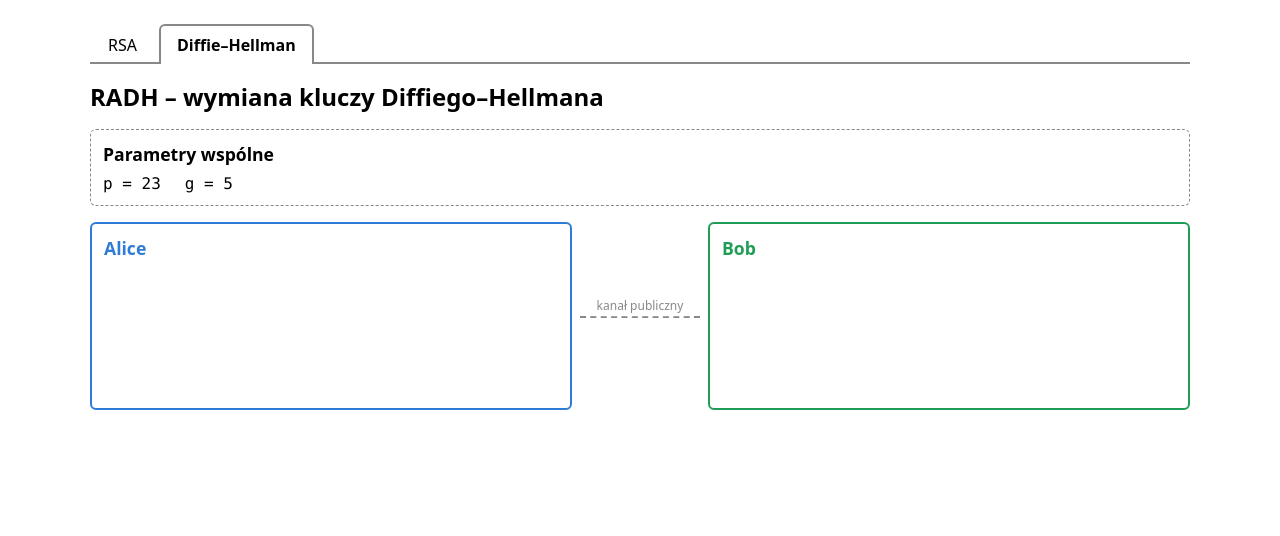
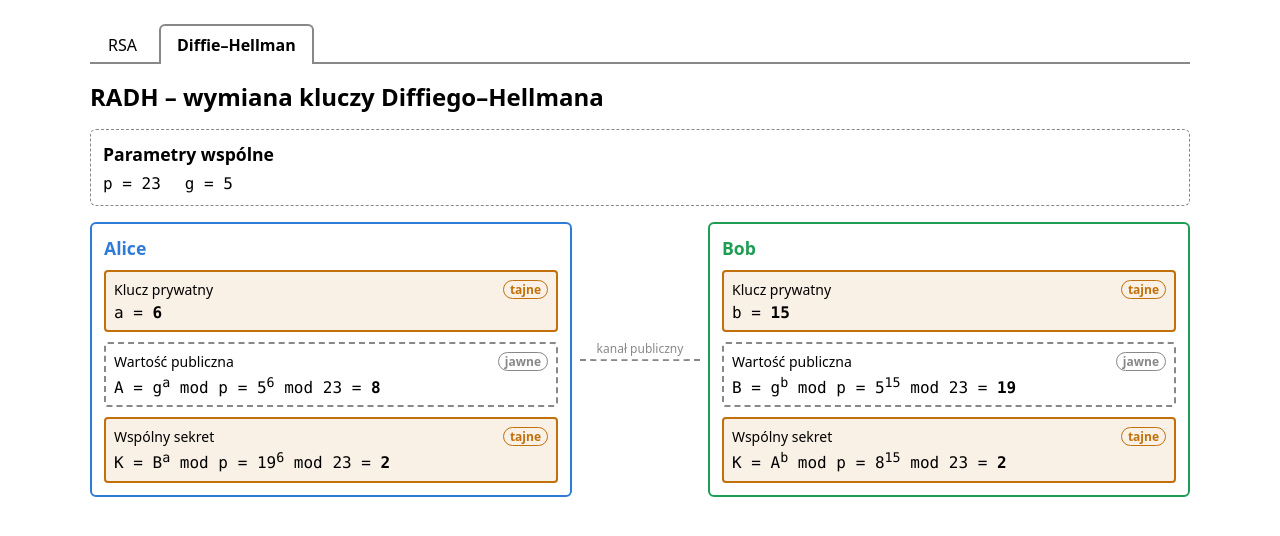
Before and after one commit to lukasz-strama/radh, a React (Vite) app in the folder frontend/: page / in a window 1280 px wide. Both pictures are taken after a click on the button "Diffie–Hellman". Shown: the top 536 px of the page. Built offline with nearby package versions, Linux system fonts and the light colour scheme.

Commit message:
feat: dodaj zawartosc paneli DH

```diff
--- a/frontend/src/App.css
+++ b/frontend/src/App.css
@@ -227,7 +227,10 @@
 }
 
 .dh-party {
-  min-height: 160px;
+  display: flex;
+  flex-direction: column;
+  gap: 10px;
+  min-width: 0;
   padding: 12px;
   border: 2px solid var(--party-color);
   border-radius: 6px;
@@ -244,3 +247,43 @@
 .dh-party--bob {
   --party-color: #1f9d55;
 }
+
+/* Pojedyncza wartość: tajne (pełna ramka, tło) vs jawne (przerywana ramka) */
+.dh-value {
+  display: flex;
+  flex-direction: column;
+  gap: 4px;
+  padding: 8px;
+  border-radius: 4px;
+}
+
+.dh-value--private {
+  --value-color: #c2700c;
+  border: 2px solid var(--value-color);
+  background: color-mix(in srgb, var(--value-color) 10%, transparent);
+}
+
+.dh-value--public {
+  --value-color: #888;
+  border: 2px dashed var(--value-color);
+}
+
+.dh-value-header {
+  display: flex;
+  justify-content: space-between;
+  gap: 8px;
+  font-size: 0.875rem;
+}
+
+.dh-value-badge {
+  padding: 0 6px;
+  font-size: 0.75rem;
+  font-weight: bold;
+  color: var(--value-color);
+  border: 1px solid var(--value-color);
+  border-radius: 999px;
+}
+
+.dh-value output {
+  font-weight: bold;
+}
--- a/frontend/src/App.tsx
+++ b/frontend/src/App.tsx
@@ -1,9 +1,18 @@
 import { useState } from 'react'
 import { DhExchange } from './DhExchange'
+import type { DhExchangeData } from './DhExchange'
 import { RsaView } from './RsaView'
 import './App.css'
 
 type Tab = 'rsa' | 'dh'
+
+// Tymczasowo przykład z kryteriów #14 zamiast odpowiedzi backendu.
+const DH_EXAMPLE: DhExchangeData = {
+  p: 23,
+  g: 5,
+  alice: { privateKey: 6, publicValue: 8, sharedSecret: 2 },
+  bob: { privateKey: 15, publicValue: 19, sharedSecret: 2 },
+}
 
 const TABS: { id: Tab; label: string }[] = [
   { id: 'rsa', label: 'RSA' },
@@ -34,8 +43,7 @@ function App() {
         <RsaView />
       </div>
       <div hidden={tab !== 'dh'}>
-        {/* Tymczasowo przykład z kryteriów #14; docelowo dane z backendu */}
-        <DhExchange p={23} g={5} />
+        <DhExchange data={DH_EXAMPLE} />
       </div>
     </div>
   )
--- a/frontend/src/DhExchange.tsx
+++ b/frontend/src/DhExchange.tsx
@@ -1,19 +1,35 @@
 // Widok wymiany kluczy Diffiego–Hellmana (PBI-010, #14).
-// Na razie szkielet: wspólne parametry i panele Alice oraz Boba.
+// Frontend niczego nie liczy: wyświetla wartości, które dostaje.
+
+import type { ReactNode } from 'react'
 
 type Party = 'alice' | 'bob'
 
-const PARTY_NAMES: Record<Party, string> = {
-  alice: 'Alice',
-  bob: 'Bob',
+// Wartości jednej strony wymiany.
+export type DhPartyData = {
+  privateKey: number
+  publicValue: number
+  sharedSecret: number
+}
+
+export type DhExchangeData = {
+  p: number
+  g: number
+  alice: DhPartyData
+  bob: DhPartyData
+}
+
+// Nazwa strony i symbole używane we wzorach (Alice: a, A; Bob: b, B).
+const PARTIES: Record<Party, { name: string; priv: string; pub: string; other: Party }> = {
+  alice: { name: 'Alice', priv: 'a', pub: 'A', other: 'bob' },
+  bob: { name: 'Bob', priv: 'b', pub: 'B', other: 'alice' },
 }
 
 type DhExchangeProps = {
-  p: number
-  g: number
+  data: DhExchangeData
 }
 
-export function DhExchange({ p, g }: DhExchangeProps) {
+export function DhExchange({ data }: DhExchangeProps) {
   return (
     <div className="dh">
       <h1>RADH – wymiana kluczy Diffiego–Hellmana</h1>
@@ -22,22 +38,22 @@ export function DhExchange({ p, g }: DhExchangeProps) {
       <section className="dh-shared" aria-labelledby="dh-shared-title">
         <h2 id="dh-shared-title">Parametry wspólne</h2>
         <p className="formula">
-          p = <output>{p}</output>
+          p = <output>{data.p}</output>
         </p>
         <p className="formula">
-          g = <output>{g}</output>
+          g = <output>{data.g}</output>
         </p>
       </section>
 
       <div className="dh-parties">
-        <PartyPanel party="alice" />
+        <PartyPanel party="alice" data={data} />
 
         {/* Kanał publiczny: tędy później polecą pakiety z A i B */}
         <div className="dh-channel">
           <span className="dh-channel-label">kanał publiczny</span>
         </div>
 
-        <PartyPanel party="bob" />
+        <PartyPanel party="bob" data={data} />
       </div>
     </div>
   )
@@ -45,15 +61,54 @@ export function DhExchange({ p, g }: DhExchangeProps) {
 
 type PartyPanelProps = {
   party: Party
+  data: DhExchangeData
 }
 
-// Panel jednej strony wymiany.
-function PartyPanel({ party }: PartyPanelProps) {
+// Panel jednej strony wymiany: klucz prywatny, wartość publiczna, wspólny sekret.
+function PartyPanel({ party, data }: PartyPanelProps) {
+  const { name, priv, pub, other } = PARTIES[party]
+  const own = data[party]
+  const received = data[other].publicValue
+  const otherPub = PARTIES[other].pub
   const titleId = `dh-${party}-title`
+
   return (
     <section className={`dh-party dh-party--${party}`} aria-labelledby={titleId}>
-      <h2 id={titleId}>{PARTY_NAMES[party]}</h2>
-      {/* Tu trafią: klucz prywatny, wartość publiczna i wspólny sekret */}
+      <h2 id={titleId}>{name}</h2>
+
+      <DhValue kind="private" label="Klucz prywatny">
+        {priv} = <output>{own.privateKey}</output>
+      </DhValue>
+
+      <DhValue kind="public" label="Wartość publiczna">
+        {pub} = g<sup>{priv}</sup> mod p = {data.g}
+        <sup>{own.privateKey}</sup> mod {data.p} = <output>{own.publicValue}</output>
+      </DhValue>
+
+      <DhValue kind="private" label="Wspólny sekret">
+        K = {otherPub}
+        <sup>{priv}</sup> mod p = {received}
+        <sup>{own.privateKey}</sup> mod {data.p} = <output>{own.sharedSecret}</output>
+      </DhValue>
     </section>
   )
 }
+
+type DhValueProps = {
+  kind: 'private' | 'public'
+  label: string
+  children: ReactNode
+}
+
+// Jedna wartość z oznaczeniem, czy jest tajna, czy jawna.
+function DhValue({ kind, label, children }: DhValueProps) {
+  return (
+    <div className={`dh-value dh-value--${kind}`}>
+      <div className="dh-value-header">
+        <span>{label}</span>
+        <span className="dh-value-badge">{kind === 'private' ? 'tajne' : 'jawne'}</span>
+      </div>
+      <p className="formula">{children}</p>
+    </div>
+  )
+}
```
